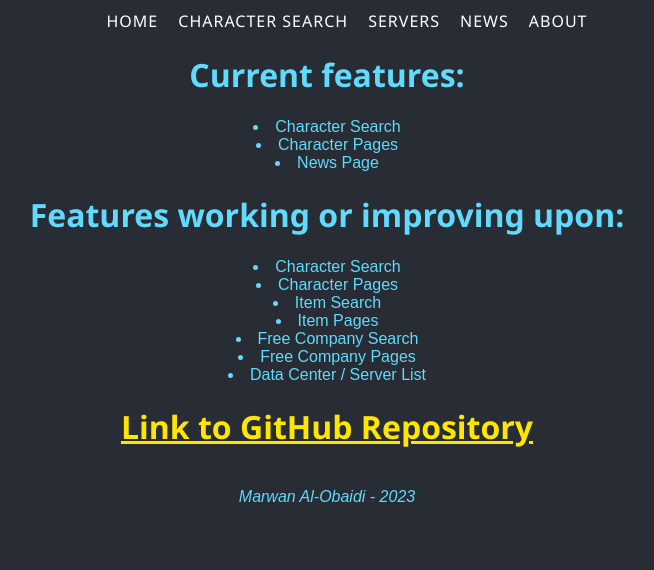
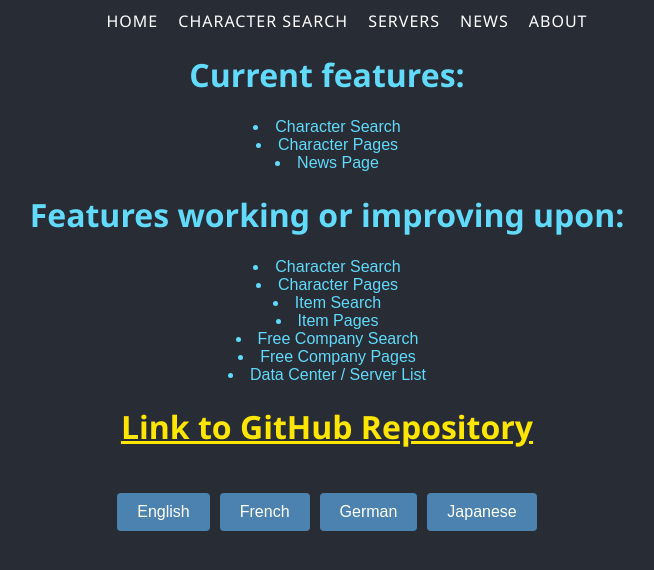
Before and after one commit to MarwanAl-Obaidi/FFXIV-Lodestone-Search, a React (Create React App) app: page /About in a window 1280 px wide. Shown: the top 570 px of the page, without its empty margins (313-967 px from the left). Built offline with nearby package versions, Linux system fonts and the light colour scheme.

Commit message:
Preliminary localization added

```diff
--- a/package.json
+++ b/package.json
@@ -7,8 +7,10 @@
     "@testing-library/react": "^13.4.0",
     "@testing-library/user-event": "^13.5.0",
     "axios": "^1.3.5",
+    "i18next": "^22.5.0",
     "react": "^18.2.0",
     "react-dom": "^18.2.0",
+    "react-i18next": "^12.3.1",
     "react-router-dom": "^6.11.1",
     "react-scripts": "5.0.1",
     "web-vitals": "^2.1.4"
--- a/src/App.css
+++ b/src/App.css
@@ -108,3 +108,22 @@ header .navbar li a:hover {
 .cn {
   background-color: #4e0000;
 }
+
+.locale {
+  padding: 10px 20px;
+  margin: 5px;
+  font-size: 16px;
+  border: none;
+  border-radius: 4px;
+  cursor: pointer;
+  background-color: #4c82af;
+  color: white;
+}
+
+.locale:hover {
+  background-color: #45a049;
+}
+
+.locale:active {
+  background-color: #3e8e41;
+}
--- /dev/null
+++ b/src/i18n.js
@@ -0,0 +1,30 @@
+import i18n from 'i18next';
+import { initReactI18next } from 'react-i18next';
+import enTranslations from './locales/en.json';
+import frTranslations from './locales/fr.json';
+import deTranslations from './locales/de.json';
+import jpTranslations from './locales/jp.json';
+
+i18n.use(initReactI18next).init({
+  resources: {
+    en: {
+      translation: enTranslations,
+    },
+    fr: {
+      translation: frTranslations,
+    },
+    de: {
+      translation: deTranslations,
+    },
+    jp: {
+      translation: jpTranslations,
+    },
+  },
+  lng: 'en', // Set the default language here
+  fallbackLng: 'en', // Fallback language if translation is not available for the selected language
+  interpolation: {
+    escapeValue: false, // React handles escaping
+  },
+});
+
+export default i18n;
--- /dev/null
+++ b/src/locales/de.json
@@ -0,0 +1,6 @@
+{
+    "characterSearch": "Charaktersuche",
+    "searchPlaceholder": "Geben Sie den Charakternamen ein",
+    "searchResults": "Suchergebnisse",
+    "noCharactersFound": "Keine Charaktere gefunden."
+}
--- /dev/null
+++ b/src/locales/en.json
@@ -0,0 +1,6 @@
+{
+    "characterSearch": "Character Search",
+    "searchPlaceholder": "Enter character name",
+    "searchResults": "Search Results",
+    "noCharactersFound": "No characters found."
+}
--- /dev/null
+++ b/src/locales/fr.json
@@ -0,0 +1,6 @@
+{
+    "characterSearch": "Recherche de personnage",
+    "searchPlaceholder": "Entrez le nom du personnage",
+    "searchResults": "Résultats de la recherche",
+    "noCharactersFound": "Aucun personnage trouvé."
+}
--- /dev/null
+++ b/src/locales/jp.json
@@ -0,0 +1,6 @@
+{
+    "characterSearch": "キャラクター検索",
+    "searchPlaceholder": "キャラクター名を入力してください",
+    "searchResults": "検索結果",
+    "noCharactersFound": "キャラクターが見つかりませんでした。"
+}
--- a/src/pages/CharacterSearch.jsx
+++ b/src/pages/CharacterSearch.jsx
@@ -1,8 +1,11 @@
 import React, { useState, useEffect } from 'react';
-import { Link } from "react-router-dom";
+import { Link } from 'react-router-dom';
+import { useTranslation } from 'react-i18next';
 import '../App.css';
 
 function App() {
+  const { t } = useTranslation(); // Access translation functions
+
   const [searchQuery, setSearchQuery] = useState('');
   const [characters, setCharacters] = useState([]);
 
@@ -35,29 +38,31 @@ function App() {
 
   return (
     <div>
-      <h1>Character Search</h1>
+      <h1>{t('characterSearch')}</h1>
       <form>
         <input
           className="Input"
           type="text"
           value={searchQuery}
           onChange={handleSearchChange}
-          placeholder="Enter character name"
+          placeholder={t('searchPlaceholder')}
         />
       </form>
 
-      <h2>Search Results</h2>
+      <h2>{t('searchResults')}</h2>
       {characters.length > 0 ? (
         <div>
           {characters.map((character) => (
             <div key={character.ID}>
-              <h2><Link to={"/Character/" + character.ID}>{character.Name}</Link></h2>
+              <h2>
+                <Link to={`/Character/${character.ID}`}>{character.Name}</Link>
+              </h2>
               <img src={character.Avatar} alt={character.Name} />
             </div>
           ))}
         </div>
       ) : (
-        <p>No characters found.</p>
+        <p>{t('noCharactersFound')}</p>
       )}
     </div>
   );
--- a/src/pages/Layout.jsx
+++ b/src/pages/Layout.jsx
@@ -1,9 +1,16 @@
 import React from "react";
 import { Outlet } from "react-router-dom";
 import { Link } from "react-router-dom";
+import { useTranslation } from "react-i18next";
 import '../App.css';
 
 const Layout = () => {
+    const { i18n } = useTranslation(); // Access translation functions and i18n object
+
+    const changeLanguage = (language) => {
+        i18n.changeLanguage(language);
+    };
+
     return (
         <>
             <div className='navBar'>
@@ -33,7 +40,12 @@ const Layout = () => {
                 <body>
                     <div className='BottomText'>
                         <br />
-                        <em>Marwan Al-Obaidi - 2023</em>
+                        <em>
+                            <button class="locale" onClick={() => changeLanguage('en')}>English</button>
+                            <button class="locale" onClick={() => changeLanguage('fr')}>French</button>
+                            <button class="locale" onClick={() => changeLanguage('de')}>German</button>
+                            <button class="locale" onClick={() => changeLanguage('jp')}>Japanese</button>
+                        </em>
                     </div>
                 </body>
             </div>
```
Also changed, not shown: src/index.js (+20 -19 lines), 1 other file (tests, documents, lock files or other folders).
